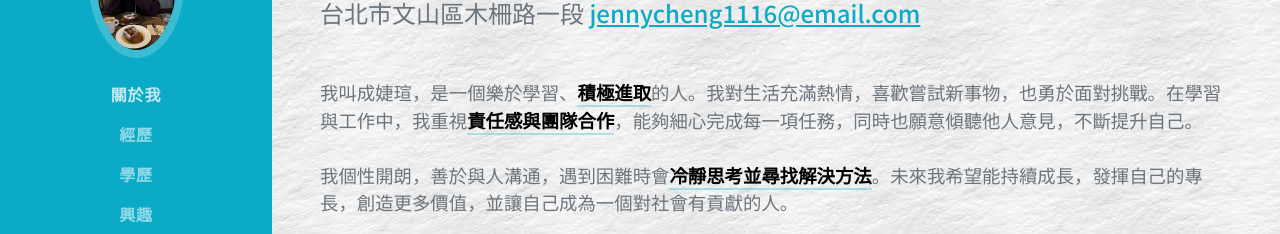
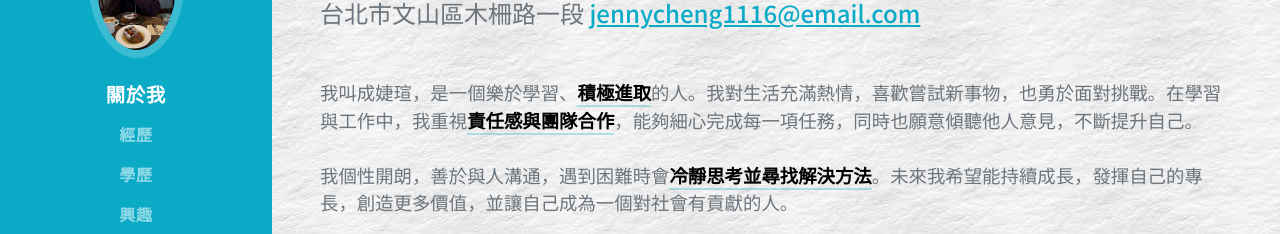
Before and after one commit to chiehhsuan/chiehhsuan.github.io, a plain HTML site: page index.html in a window 1280 px wide. In both pictures the pointer is over the link "關於我". Shown: the part 298-532 px from the top of the page. Drawn offline with nearby package versions, Linux system fonts and the light colour scheme; a web font is replaced by a local one.

Commit message:
側邊滑動放大

```diff
--- a/css/mystyles.css
+++ b/css/mystyles.css
@@ -109,3 +109,15 @@ background-image: url('../assets/img/04162.jpeg')
     --radar-main-color: rgba(11, 171, 168, 1);    /* 主色：妳的青色 */
     --radar-bg-color: rgba(11, 171, 168, 0.2);   /* 填充色：透明青色 */
 }
+
+/* 讓側邊選單的文字有縮放動畫 */
+.nav-link {
+    transition: transform 0.3s ease; /* 設定動畫時間為 0.3 秒，讓放大過程很順滑 */
+    display: inline-block;           /* 必須設定為 inline-block 縮放才會生效 */
+}
+
+/* 當滑鼠移上去 (hover) 時的效果 */
+.nav-link:hover {
+    transform: scale(1.2);          /* 放大 1.2 倍，妳可以改成 1.1 或 1.3 調整大小 */
+    color: #ffffff !important;      /* 確保放大時顏色夠亮（可選） */
+}
```
